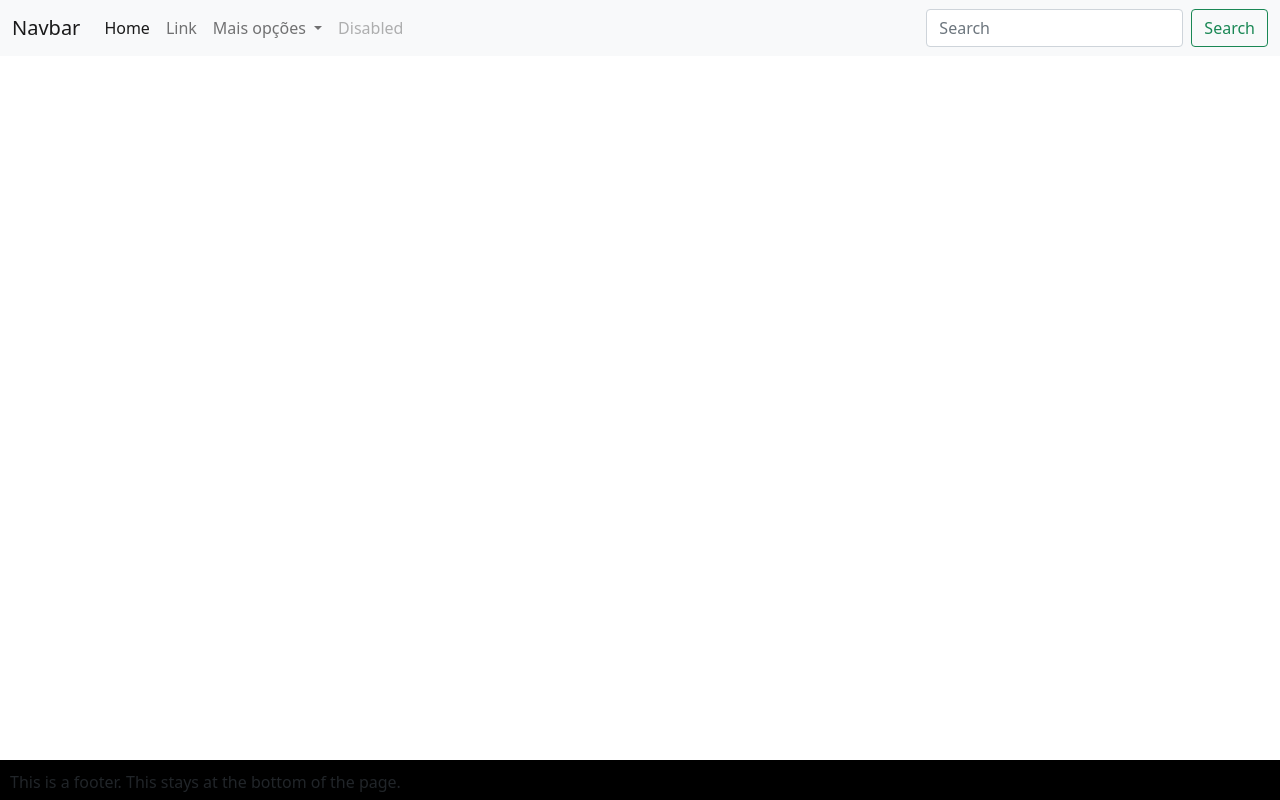
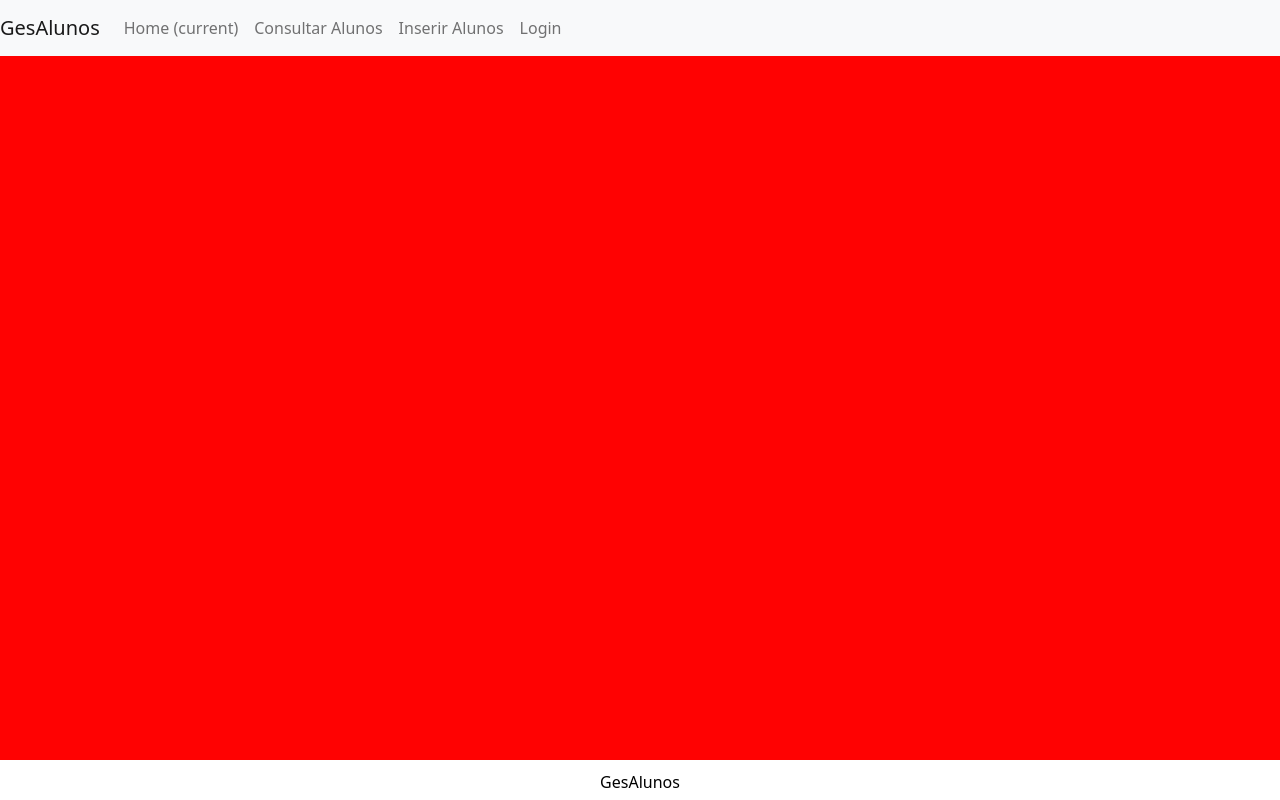
Before and after one commit to tada129/GesAlunos, a website: page public/views/index.html in a window 1280 px wide. Drawn offline with nearby package versions, Linux system fonts and the light colour scheme; files that its build step writes are made by us from their sources.

Commit message:
atualização

```diff
--- a/public/views/index.html
+++ b/public/views/index.html
@@ -1,72 +1,56 @@
 <!DOCTYPE html>
-<html lang="pt-pt">
+<html lang="PT-pt">
 <head>
     <meta charset="UTF-8">
     <meta http-equiv="X-UA-Compatible" content="IE=edge">
     <meta name="viewport" content="width=device-width, initial-scale=1.0">
-	<script src="script.js"></script>
     <link href="https://cdn.jsdelivr.net/npm/bootstrap@5.1.3/dist/css/bootstrap.min.css" rel="stylesheet" integrity="sha384-1BmE4kWBq78iYhFldvKuhfTAU6auU8tT94WrHftjDbrCEXSU1oBoqyl2QvZ6jIW3" crossorigin="anonymous">
-    <script src="https://cdn.jsdelivr.net/npm/bootstrap@5.1.3/dist/js/bootstrap.bundle.min.js" integrity="sha384-ka7Sk0Gln4gmtz2MlQnikT1wXgYsOg+OMhuP+IlRH9sENBO0LRn5q+8nbTov4+1p" crossorigin="anonymous"></script>
+    <link rel="stylesheet" href="/public/css/style.css">
 
+    <title>Document</title>
+</head>
+<body style="background-color: rgb(255, 2, 2)">
+    <nav class="navbar navbar-expand-lg navbar-light bg-light">
+        <a class="navbar-brand" href="/home">GesAlunos</a>
+        <button class="navbar-toggler" type="button" data-toggle="collapse" data-target="#navbarText" aria-controls="navbarText" aria-expanded="false" aria-label="Toggle navigation">
+          <span class="navbar-toggler-icon"></span>
+        </button>
+        <div class="collapse navbar-collapse" id="navbarText">
+          <ul class="navbar-nav mr-auto">
+            <li class="nav-item active">
+              <a class="nav-link" href="/home">Home <span class="sr-only">(current)</span></a>
+            </li>
+            <li class="nav-item">
+              <a class="nav-link" href="/consulta">Consultar Alunos</a>
+            </li>
+            <li class="nav-item">
+              <a class="nav-link" href="/inserir">Inserir Alunos</a>
+            </li>
+            <li class="nav-item">
+                <a class="nav-link" href="/login">Login</a>
+              </li>
 
+          </ul>
 
-
-    <title>Ges Alunos</title>
+        </div>
+      </nav>
       <style>
         #footer {
             position: fixed;
             padding: 10px 10px 0px 10px;
             bottom: 0;
             width: 100%;
-                /* Height of the footer*/
             height: 40px;
-                background: rgb(0, 0, 0);
+            background: rgb(255, 255, 255);
+            color: rgb(0, 0, 0);
+            text-align: center;
         }
     </style>
-
-
                 <div id="container">
-                        <div id="footer">This is a footer.
-                          This stays at the bottom of the page.
+                    <div id="footer">GesAlunos
                   </div>
                 </div>
-</head>
-<body>
-    <nav class="navbar navbar-expand-lg navbar-light bg-light">
-        <div class="container-fluid">
-          <a class="navbar-brand" href="#">Navbar</a>
-          <button class="navbar-toggler" type="button" data-bs-toggle="collapse" data-bs-target="#navbarSupportedContent" aria-controls="navbarSupportedContent" aria-expanded="false" aria-label="Toggle navigation">
-            <span class="navbar-toggler-icon"></span>
-          </button>
-          <div class="collapse navbar-collapse" id="navbarSupportedContent">
-            <ul class="navbar-nav me-auto mb-2 mb-lg-0">
-              <li class="nav-item">
-                <a class="nav-link active" aria-current="page" href="#">Home</a>
-              </li>
-              <li class="nav-item">
-                <a class="nav-link" href="#">Link</a>
-              </li>
-              <li class="nav-item dropdown">
-                <a class="nav-link dropdown-toggle" href="#" id="navbarDropdown" role="button" data-bs-toggle="dropdown" aria-expanded="false">
-                  Mais opções
-                </a>
-                <ul class="dropdown-menu" aria-labelledby="navbarDropdown">
-                  <li><a class="dropdown-item" href="#">Inserir Aluno</a></li>
-                  <li><a class="dropdown-item" href="#">Consultar Alunos</a></li>
-                  <li><hr class="dropdown-divider"></li>
-                  <li><a class="dropdown-item" href="#">Login</a></li>
-                </ul>
-              </li>
-              <li class="nav-item">
-                <a class="nav-link disabled" href="#" tabindex="-1" aria-disabled="true">Disabled</a>
-              </li>
-            </ul>
-            <form class="d-flex">
-              <input class="form-control me-2" type="search" placeholder="Search" aria-label="Search">
-              <button class="btn btn-outline-success" type="submit">Search</button>
-            </form>
-          </div>
-        </div>
-      </nav>
 </body>
+<script src="https://cdn.jsdelivr.net/npm/bootstrap@5.1.3/dist/js/bootstrap.bundle.min.js" integrity="sha384-ka7Sk0Gln4gmtz2MlQnikT1wXgYsOg+OMhuP+IlRH9sENBO0LRn5q+8nbTov4+1p" crossorigin="anonymous"></script>
+
 </html>
```
Lines whose indentation alone changed are shown as unchanged.
